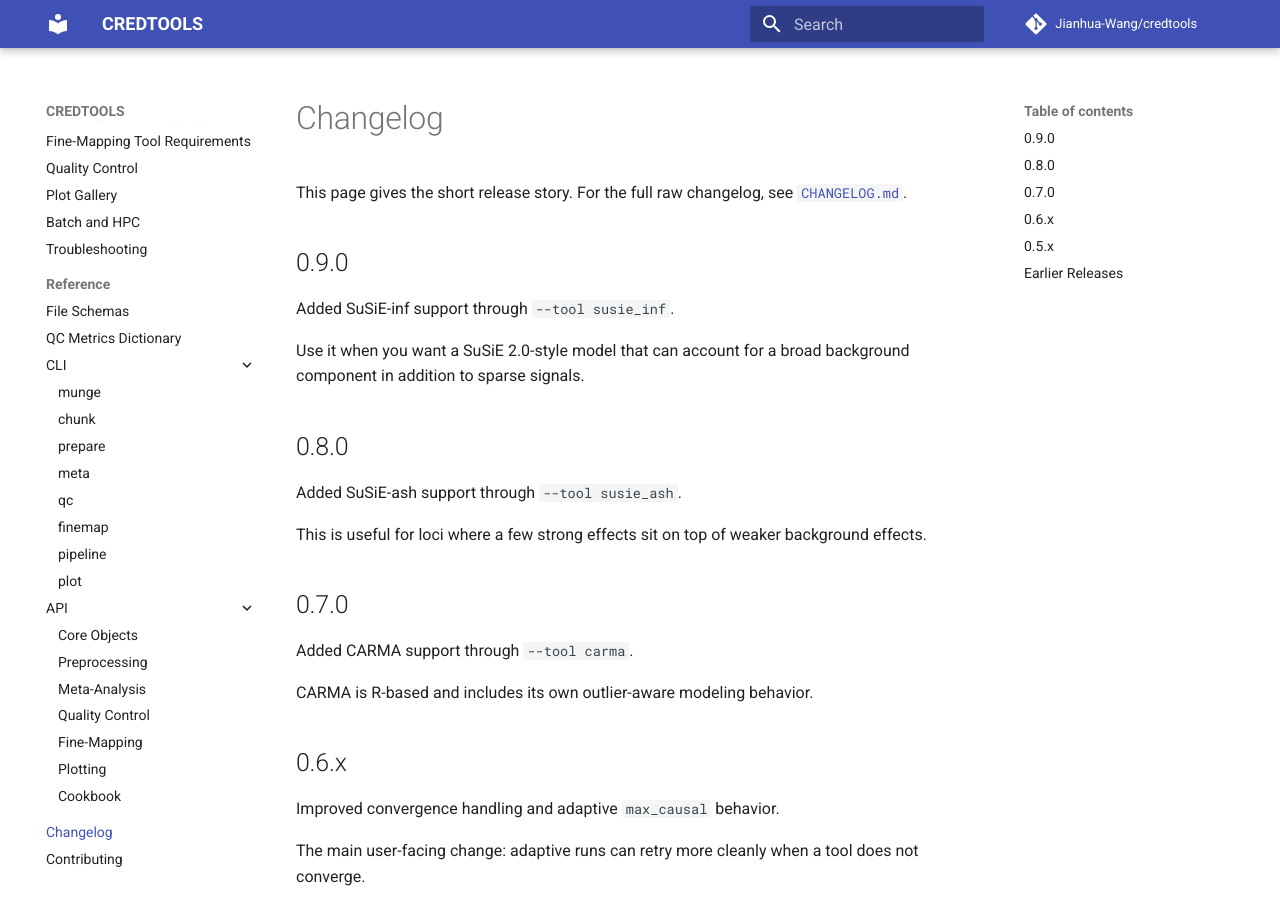
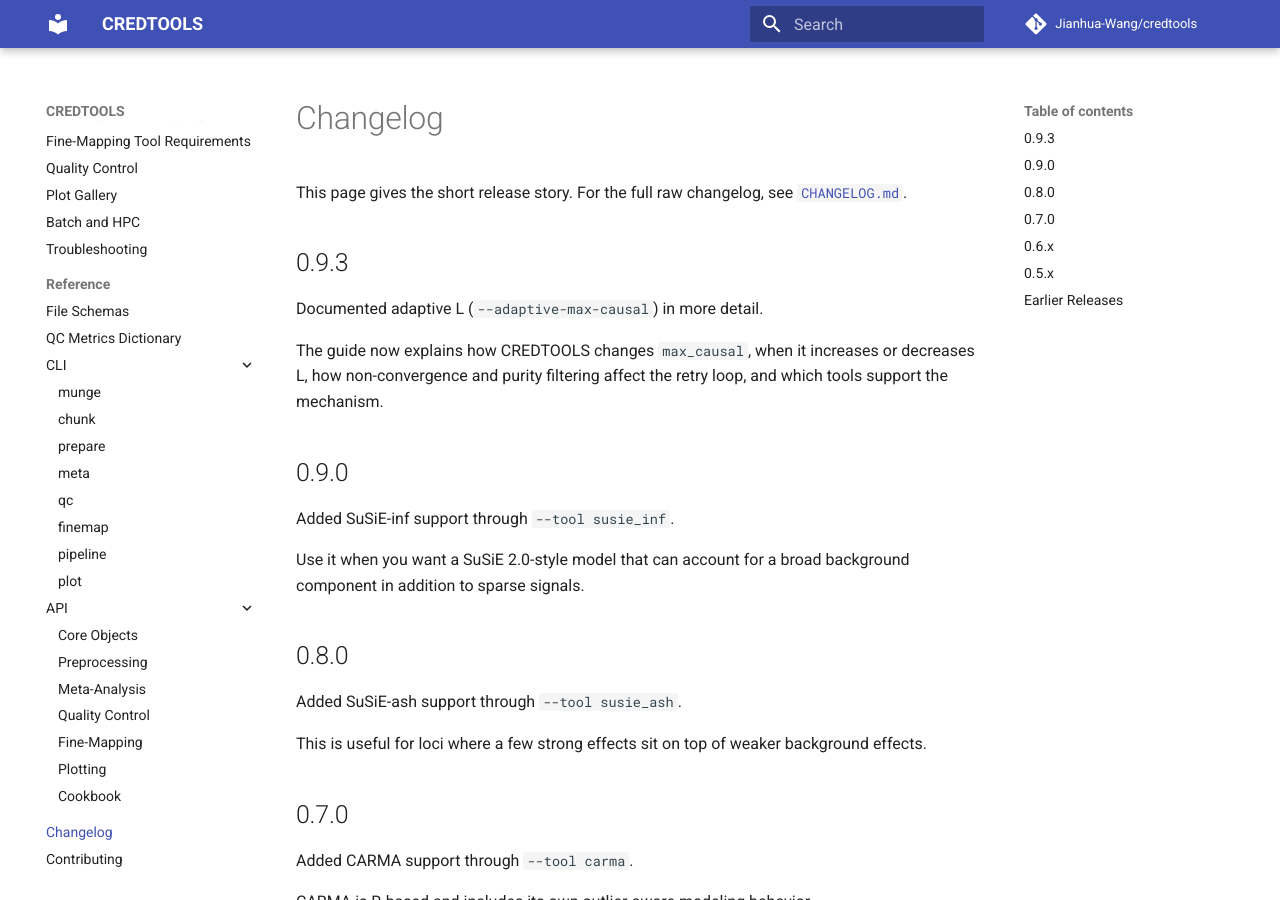
Before and after one commit to Jianhua-Wang/credtools, an MkDocs documentation site: the page built from docs/changelog.md, in a window 1280 px wide and 900 px high. Built offline with MkDocs 1.6.1 and Material for MkDocs 9.7.7, drawn with Linux system fonts in a browser that asks for light colours; comment, search, counter and statistics services are not loaded.

Commit message:
Add changelog entry for 0.9.3

```diff
--- a/docs/changelog.md
+++ b/docs/changelog.md
@@ -2,6 +2,14 @@
 
 This page gives the short release story. For the full raw changelog, see
 [`CHANGELOG.md`](https://github.com/Jianhua-Wang/credtools/blob/main/CHANGELOG.md).
+
+## 0.9.3
+
+Documented adaptive L (`--adaptive-max-causal`) in more detail.
+
+The guide now explains how CREDTOOLS changes `max_causal`, when it increases or
+decreases L, how non-convergence and purity filtering affect the retry loop, and
+which tools support the mechanism.
 
 ## 0.9.0
 
```
Also changed, not shown: CHANGELOG.md (+8 -0 lines).
